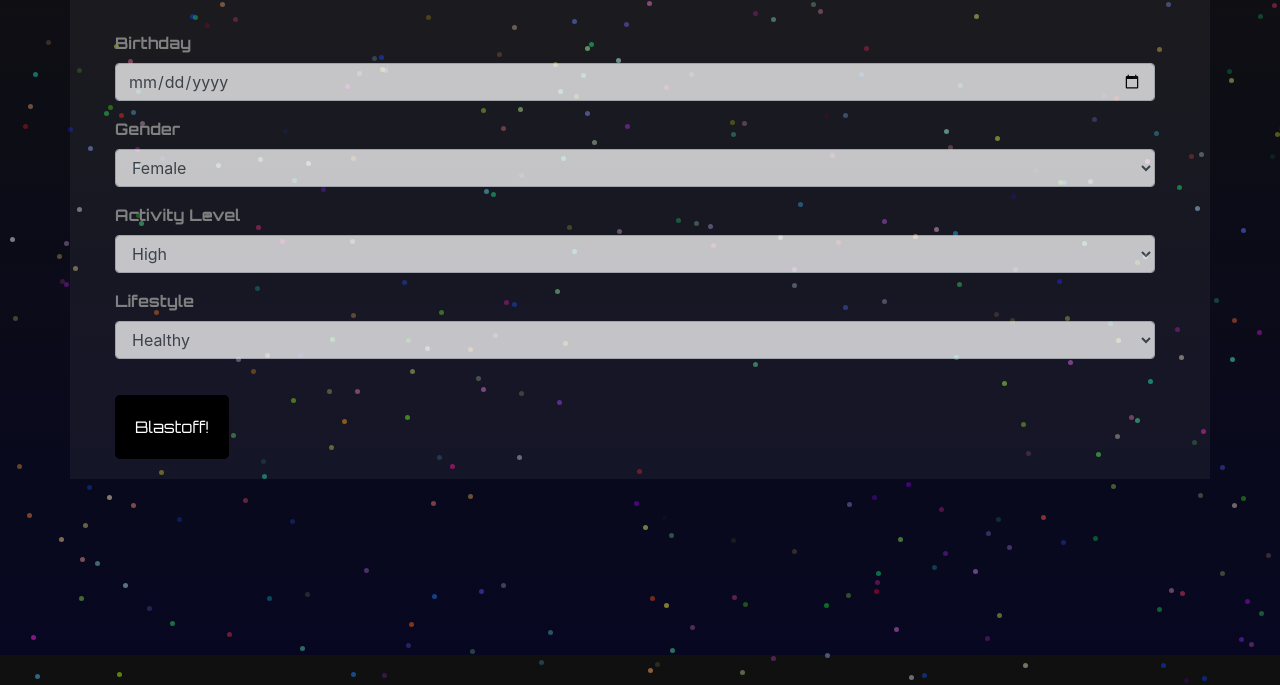
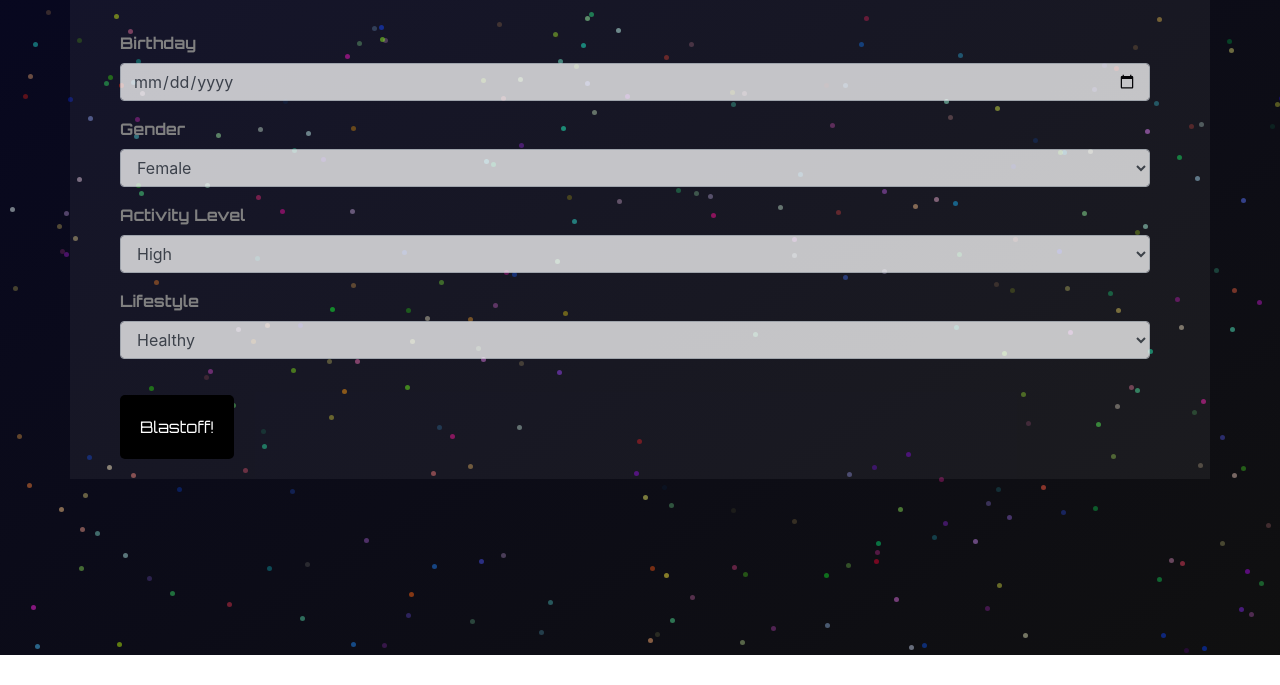
Before and after one commit to klowe27/galactic-age-calculator, a website built with webpack: page src/index.html in a window 1280 px wide. Shown: the part 145-830 px from the top of the page. After the commit the page ends 800 px from the top, so only its background shows below. Built offline with nearby package versions, Linux system fonts and the light colour scheme; animation ran at ten frames a second.

Commit message:
Update body styling

```diff
--- a/src/main.js
+++ b/src/main.js
@@ -1,9 +1,9 @@
 import { AgeCalculator } from './age-calculator.js';
 import { createPlanetCards, createStars } from './user-interface-logic.js'
-import './styles.css';
 import $ from 'jquery';
 import 'bootstrap';
 import 'bootstrap/dist/css/bootstrap.min.css';
+import './styles.css';
 
 $(document).ready(function() {
   createStars();
--- a/src/styles.css
+++ b/src/styles.css
@@ -1,11 +1,6 @@
-html {
-  height: 100%;
-}
-
 body {
-  background-image: linear-gradient(#101010, #070721);
-  height: 100%;
-  transform: translateZ(0);
+  min-height: 100%;
+  background: linear-gradient(to left top, #101010, #070721) fixed;
 }
 
 .star {
```
